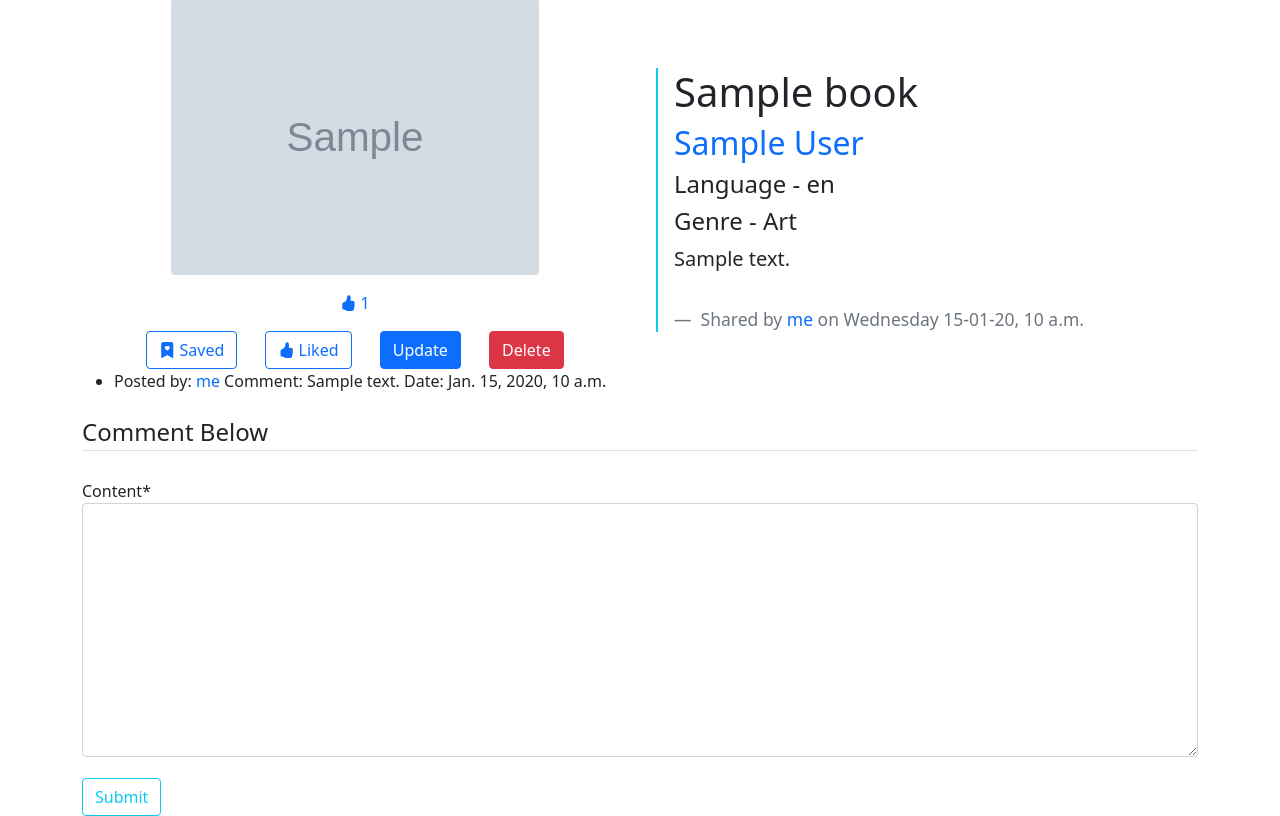
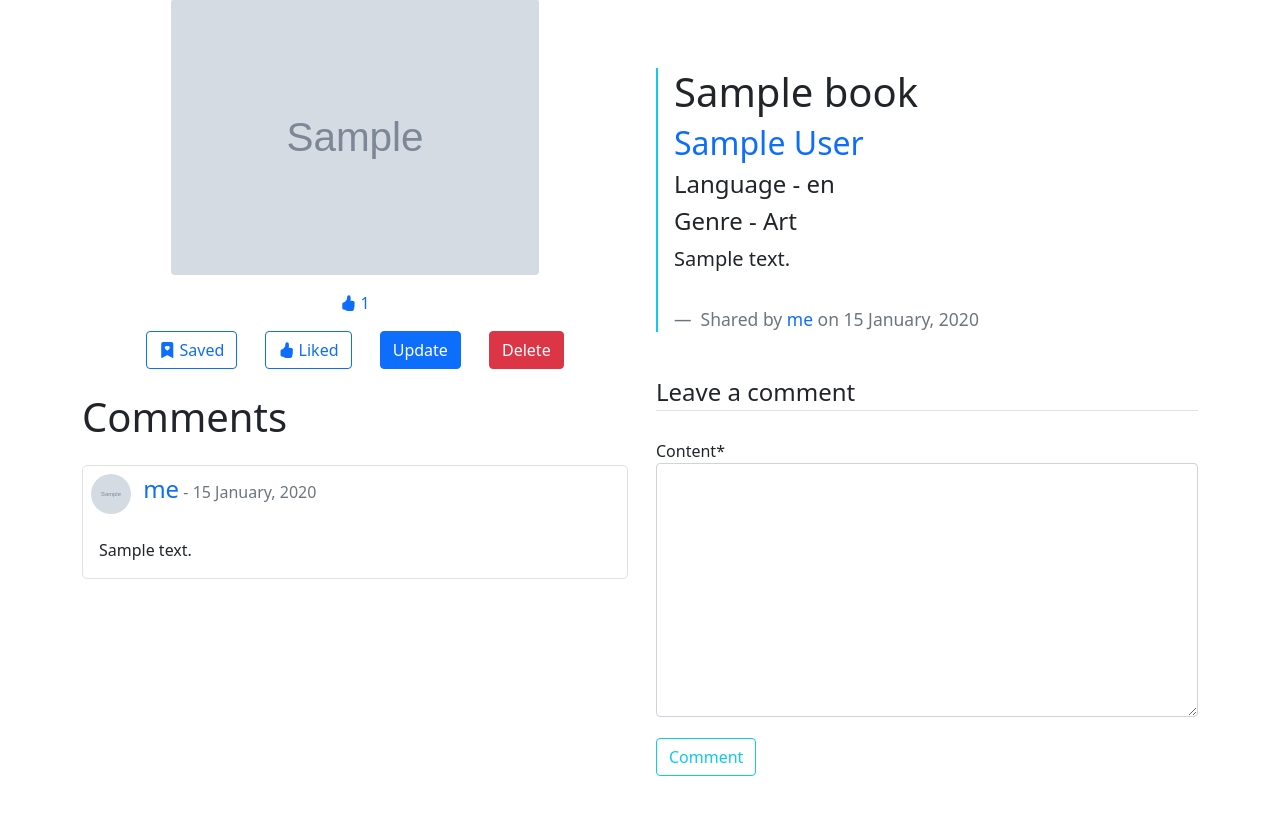
Before and after one commit to AntoanStefanov/library, a Django app: a page that uses books/templates/books/comments.html in a window 1280 px wide. Shown: the part 107-923 px from the top of the page. After the commit the page ends 883 px from the top, so only its background shows below. Run offline with Django 4.2, Linux system fonts and the light colour scheme; a user stored in the database is signed in; tables that the repository leaves empty hold one stand-in row (values such as "Sample post"); grey boxes marked "Sample" are stand-in pictures; some libraries are stand-ins or nearby versions.

Commit message:
fix form erros bug, bootstrap comment section, fix dates

```diff
--- a/books/templates/books/book_details.html
+++ b/books/templates/books/book_details.html
@@ -21,9 +21,9 @@
                 Shared by
                 {% if user == object.posted_by%}
                   <!-- https://docs.djangoproject.com/en/4.0/ref/templates/builtins/#date -->
-                  <a href="{% url 'profile' %}">me</a> on {{ object.date_posted|date:'l d-m-y, P' }}
+                  <a href="{% url 'profile' %}">me</a> on {{ object.date_posted|date:'d F, Y' }}
                 {% else %}
-                  <a href="{% url 'profile_user' object.posted_by.id %}">{{ object.posted_by }}</a> on {{ object.date_posted|date:'l d-m-y, P' }}
+                  <a href="{% url 'profile_user' object.posted_by.id %}">{{ object.posted_by }}</a> on {{ object.date_posted|date:'d F, Y' }}
                 {% endif %}
               </footer>
             </div>
--- a/books/templates/books/comments.html
+++ b/books/templates/books/comments.html
@@ -1,36 +1,38 @@
 {% load crispy_forms_tags %}
 {% if user.is_authenticated %}
   <div class="row">
-    <div>
+    <div class="col-lg-6">
+      <h1 class="mt-4">Comments</h1>
       {% if comments %}
-      <ul>
         {% for comment in comments %}
-        <li>
-            Posted by:
-              {% if user == comment.posted_by %}
-                <a href="{% url 'profile' %}">me</a>
-              {% else %}
-                <a href="{% url 'profile_user' object.posted_by.id %}">{{ comment.posted_by }}</a>
-              {% endif %}
-          Comment: {{ comment.content }}
-          Date: {{ comment.date_posted}}
-        </li>
+        <div class="comment mt-4 text-justify border mt-2">
+          <img src="{{ comment.posted_by.profile.image.url }}" alt="" class="rounded-circle comment-pic m-2">
+          <h4 style="display: inline-block;">
+            {% if user == comment.posted_by %}
+              <a href="{% url 'profile' %}">me</a>
+            {% else %}
+              <a href="{% url 'profile_user' object.posted_by.id %}">{{ comment.posted_by }}</a>
+            {% endif %}
+          </h4>
+          <!-- https://docs.djangoproject.com/en/4.0/ref/templates/builtins/#date -->
+          <span class="text-secondary">- {{ comment.date_posted|date:'d F, Y' }}</span>
+          <br>
+          <p class="m-3">{{ comment.content }}</p>
+        </div>
         {% endfor %}
-      </ul>
       {% else %}
         <p>Be the first person to comment !</p>
       {% endif %}
     </div>
-
-    <div>
+    <div class="col-lg-6 ps-3">
       <form method="POST">
         {% csrf_token %}
         <fieldset class="form-group">
-          <legend class="border-bottom mb-4">Comment Below</legend>
+          <legend class="border-bottom mb-4">Leave a comment</legend>
           {{ form|crispy }}
         </fieldset>
         <div class="form-group">
-          <button class="btn btn-outline-info mt-3" type="submit">Submit</button>
+          <button class="btn btn-outline-info mt-3" type="submit">Comment</button>
         </div>
       </form>
     </div>
--- a/books/views.py
+++ b/books/views.py
@@ -162,7 +162,15 @@ class BookDetailsView(FormMixin, DetailView):
 
             context["comments"] = book.comment_set.all()
 
-            context['form'] = CommentForm()
+
+            # self.form_invalid(form) *in post method* returns
+            # self.render_to_response(self.get_context_data(form=form))
+            # so if a form was invalid , the form_invalid method
+            # will pass a form with the errors in the context
+            # this check if form is passed from that method, and if IT IS passed, do not create a new form instance.
+            # so that the error messages will be displayed.
+            if 'form' not in context:
+                context['form'] = CommentForm()
 
         context["number_of_likes"] = book.likes.count()
 
@@ -175,7 +183,6 @@ class BookDetailsView(FormMixin, DetailView):
         if form.is_valid():
             return self.form_valid(form)
         else:
-            # TODO PRINT MESSAGE IF FORM IS INVALID !!!!
             return self.form_invalid(form)
 
     def form_valid(self, form):
--- a/static_files/main.css
+++ b/static_files/main.css
@@ -68,6 +68,11 @@ select {
   height: 40px;
 }
 
+.comment-pic {
+  width: 40px;
+  height: 40px;
+}
+
 #dropdownMenuLink {
   padding: 0px;
   box-shadow: none;
```
